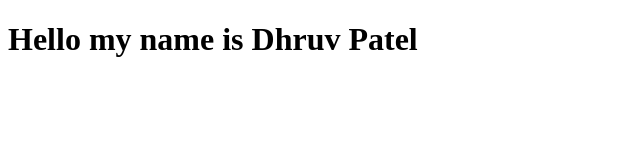
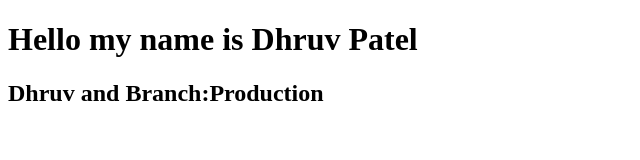
Before and after one commit to DhruvPatel-101005/Dhruv-Patel_202326800059_Mid2025, a plain HTML site: page index.html in a window 1280 px wide. Shown: the whole page, without its empty margins (0-640 px from the left). Drawn offline with Linux system fonts and the light colour scheme.

Commit message:
1 commit

```diff
--- a/index.html
+++ b/index.html
@@ -7,5 +7,6 @@
 </head>
 <body>
     <h1>Hello my name is Dhruv Patel</h1>
+    <h2>Dhruv and Branch:Production</h2>
 </body>
 </html>
```
